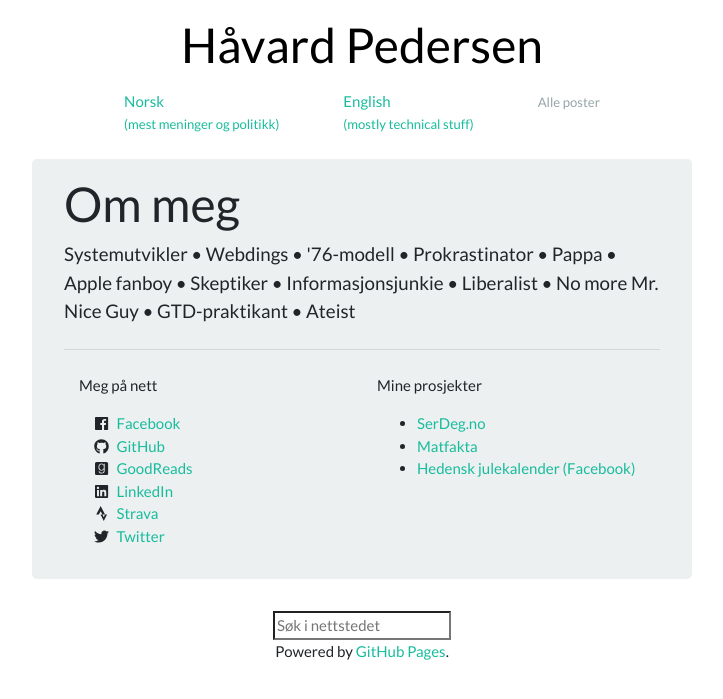
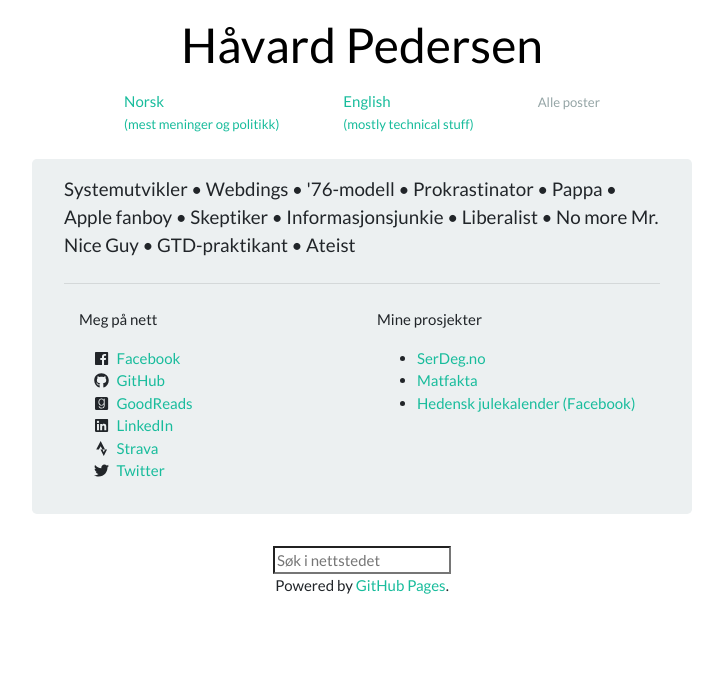
Before and after one commit to fuzzy76/fuzzy76.github.io, a Jekyll site: the page built from README.md, in a window 1280 px wide. Shown: the top 699 px of the page, without its empty margins (278-1001 px from the left). Built offline with Jekyll 4.4.1, drawn with Linux system fonts in a browser that asks for light colours; nearby versions of some CDN libraries; our own code applies the rules of GitHub Pages for plain Markdown files.

Commit message:
Removed heading on front page

```diff
--- a/_layouts/home.html
+++ b/_layouts/home.html
@@ -2,7 +2,6 @@
 layout: default
 ---
 <div class="jumbotron">
-    <h1>Om meg</h1>
     <p class="lead">Systemutvikler • Webdings • '76-modell • Prokrastinator • Pappa • Apple fanboy • Skeptiker • Informasjonsjunkie • Liberalist • No more Mr. Nice Guy • GTD-praktikant • Ateist</p>
     <hr class="my-4" />
     <div class="container">
```
